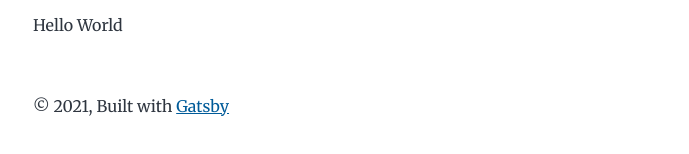
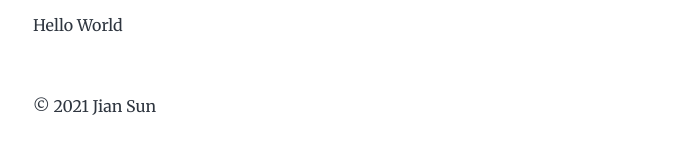
Before and after one commit to GFlyDream/personal-blog, a Gatsby site: page / in a window 1280 px wide. Shown: the part 690-844 px from the top of the page, without its empty margins (291-980 px from the left). Built offline with nearby package versions, Linux system fonts and the light colour scheme; Gatsby itself is replaced by a stand-in of ours.

Commit message:
Update layout.js

```diff
--- a/src/components/layout.js
+++ b/src/components/layout.js
@@ -25,9 +25,7 @@ const Layout = ({ location, title, children }) => {
       <header className="global-header">{header}</header>
       <main>{children}</main>
       <footer>
-        © {new Date().getFullYear()}, Built with
-        {` `}
-        <a href="https://www.gatsbyjs.com">Gatsby</a>
+        © {new Date().getFullYear()} Jian Sun
       </footer>
     </div>
   )
```
